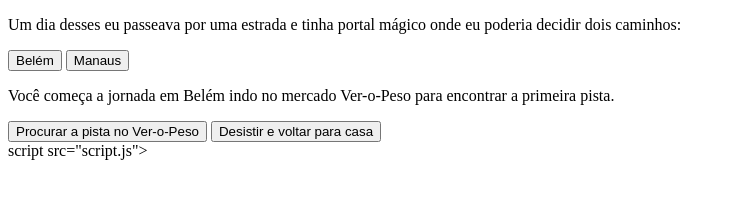
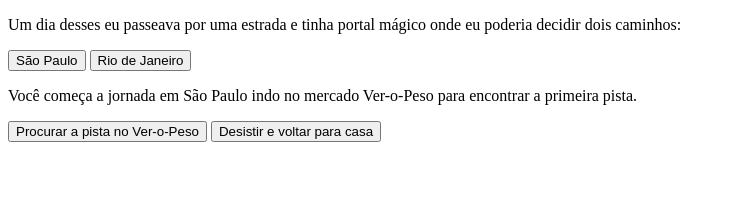
Before and after one commit to penteadoanderson/1a-aventura, a plain HTML site: page index.html in a window 1280 px wide. Shown: the whole page, without its empty margins (0-732 px from the left). Drawn offline with Linux system fonts and the light colour scheme.

Commit message:
nice demais

```diff
--- a/index.html
+++ b/index.html
@@ -8,17 +8,17 @@
 </head>
 <body>
     <main>
-        <div class="passo ativo" id="passo-0">
+        <div class="passo" id="passo-0">
             <p>Um dia desses eu passeava por uma estrada e tinha portal mágico onde eu poderia decidir dois caminhos: </p>
-            <button class="btn-proximo" data-proximo="1">Belém</button>
-            <button class="btn-proximo" data-proximo="2">Manaus</button>
+            <button class="btn-proximo" data-proximo="1">São Paulo</button>
+            <button class="btn-proximo" data-proximo="2">Rio de Janeiro</button>
         </div>
-        <div class="passo ativo" id="passo-1">
-            <p>Você começa a jornada em Belém indo no mercado Ver-o-Peso para encontrar a primeira pista.</p>
+        <div class="passo" id="passo-1">
+            <p>Você começa a jornada em São Paulo indo no mercado Ver-o-Peso para encontrar a primeira pista.</p>
             <button class="btn-proximo" data-proximo="3">Procurar a pista no Ver-o-Peso</button>
             <button class="btn-proximo" data-proximo="4">Desistir e voltar para casa</button>
         </div>
     </main>
-    script src="script.js"></script>
+    </script>
 </body>
 </html>
--- a/style.css
+++ b/style.css
@@ -20,6 +20,6 @@ body {
 
 button {
     background-color: #000000;
-    color: white;
+    color: rgb(80, 16, 153);
 
 }
```
